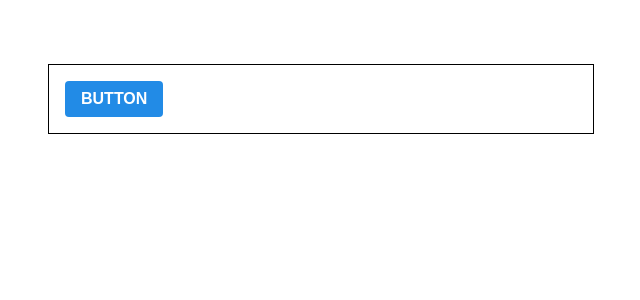
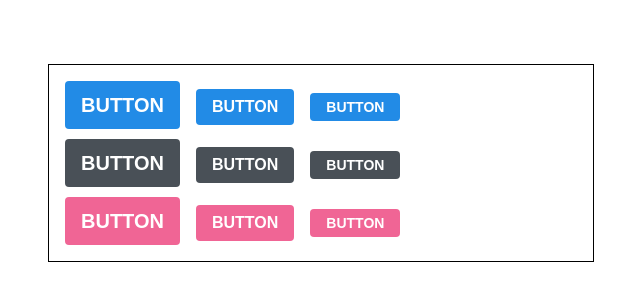
Before and after one commit to sannimdev/react-styling-with-sass, a React (Create React App) app: page / in a window 1280 px wide. Shown: the top 300 px of the page, without its empty margins (319-959 px from the left). Built offline with nearby package versions, Linux system fonts and the light colour scheme.

Commit message:
button에 property 지정하기 및 SCSS mixin 사용하기

```diff
--- a/package.json
+++ b/package.json
@@ -6,6 +6,7 @@
     "@testing-library/jest-dom": "^4.2.4",
     "@testing-library/react": "^9.5.0",
     "@testing-library/user-event": "^7.2.1",
+    "classnames": "^2.2.6",
     "node-sass": "^4.14.1",
     "react": "^16.13.1",
     "react-dom": "^16.13.1",
--- a/src/App.js
+++ b/src/App.js
@@ -5,7 +5,27 @@
   return (
     <div className="App">
       <div className="buttons">
+        <Button size="large">BUTTON</Button>
         <Button>BUTTON</Button>
+        <Button size="small">BUTTON</Button>
+      </div>
+      <div className="buttons">
+        <Button size="large" color="gray">
+          BUTTON
+        </Button>
+        <Button color="gray">BUTTON</Button>
+        <Button size="small" color="gray">
+          BUTTON
+        </Button>
+      </div>
+      <div className="buttons">
+        <Button size="large" color="pink">
+          BUTTON
+        </Button>
+        <Button color="pink">BUTTON</Button>
+        <Button size="small" color="pink">
+          BUTTON
+        </Button>
       </div>
     </div>
   );
--- a/src/App.scss
+++ b/src/App.scss
@@ -4,4 +4,8 @@
   margin-top: 4rem;
   border: 1px solid black;
   padding: 1rem;
+
+  .buttons + .buttons {
+    margin-top: 10px;
+  }
 }
--- a/src/Components/Button.js
+++ b/src/Components/Button.js
@@ -1,8 +1,17 @@
 import React from "react";
+import classNames from "classnames";
 import "./Button.scss";
 
-function Button({ children }) {
-  return <button className="Button">{children}</button>;
+// size: large, medium, small
+// color: blue(default), pink, gray
+function Button({ children, size, color }) {
+  return <button className={classNames("Button", size, color)}>{children}</button>;
 }
 
+// 가장 정석적인 방법
+Button.defaultProps = {
+  size: "medium",
+  color: "blue",
+};
+
 export default Button;
--- a/src/Components/Button.scss
+++ b/src/Components/Button.scss
@@ -1,5 +1,16 @@
 $blue: #228be6; //주석!!!
+$gray: #495057;
+$pink: #f06595;
 
+@mixin button-color($color) {
+  background: $color;
+  &:hover {
+    background: lighten($color, 10%);
+  }
+  &:active {
+    background: darken($color, 10%);
+  }
+}
 .Button {
   display: inline-flex;
   align-items: center;
@@ -14,12 +25,37 @@
   padding-left: 1rem;
   padding-right: 1rem;
   font-size: 1rem;
+  padding-left: 1rem;
+  padding-right: 1rem;
+  //size
+  &.large {
+    height: 3rem;
+    font-size: 1.25rem;
+  }
+  &.medium {
+    height: 2.25rem;
+    font-size: 1rem;
+  }
+  &.small {
+    height: 1.75rem;
+    font-size: 0.875rem;
+  }
 
-  background: $blue;
-  &:hover {
-    background: lighten($blue, 10%);
+  &.blue {
+    @include button-color($blue);
   }
-  &:active {
-    background: darken($blue, 10%);
+  &.gray {
+    @include button-color($gray);
+  }
+  &.pink {
+    @include button-color($pink);
+  }
+
+  & + & {
+    margin-left: 1rem;
   }
 }
+
+// .Button + .Button {
+//   margin-left: 1rem;
+// }
```
Also changed, not shown: 1 other file (tests, documents, lock files or other folders).
